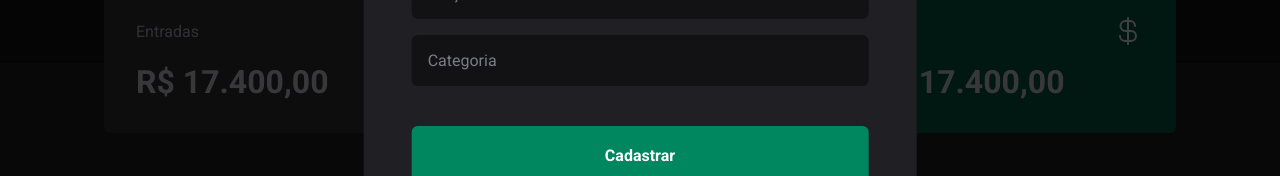
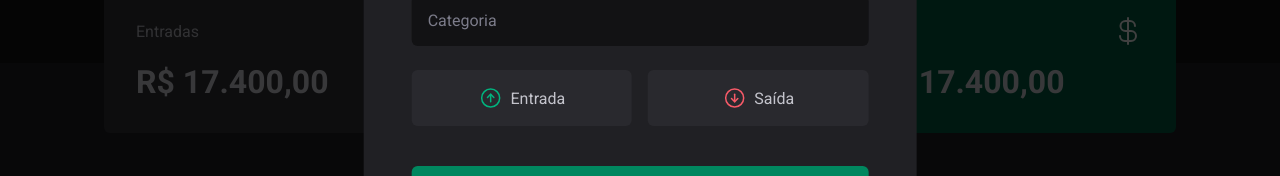
Before and after one commit to GuilhermeSalkovski/03-dt-money, a React (Vite) app: page / in a window 1280 px wide. Both pictures are taken after a click on the button "Nova Transação". Shown: the part 397-573 px from the top of the page. Built offline with nearby package versions, Linux system fonts and the light colour scheme.

Commit message:
feat: add accessible button

```diff
--- a/src/pages/components/NewTransactionModal/index.tsx
+++ b/src/pages/components/NewTransactionModal/index.tsx
@@ -1,6 +1,6 @@
 import * as Dialog from "@radix-ui/react-dialog";
-import { CloseButton, Content, Overlay } from "./styles";
-import { X } from "phosphor-react";
+import { CloseButton, Content, Overlay, TransactionType, TransactionTypeButton } from "./styles";
+import { ArrowCircleDown, ArrowCircleUp, X } from "phosphor-react";
 
 export function NewTransactionModal() {
     return (
@@ -16,6 +16,17 @@
                     <input type="number" placeholder="Preço" required />
                     <input type="text" placeholder="Categoria" required />
 
+                    <TransactionType>
+                        <TransactionTypeButton variant="income">
+                            <ArrowCircleUp size={24} />
+                            Entrada
+                        </TransactionTypeButton>
+                        <TransactionTypeButton variant="outcome">
+                            <ArrowCircleDown size={24} />
+                            Saída
+                        </TransactionTypeButton>
+
+                    </TransactionType>
                     <button type="submit">Cadastrar</button>
                 </form>
             </Content>
--- a/src/pages/components/NewTransactionModal/styles.ts
+++ b/src/pages/components/NewTransactionModal/styles.ts
@@ -69,3 +69,32 @@
     cursor: pointer;
     color: ${props => props.theme.white};
 `
+
+export const TransactionType = styled.div`
+    display: grid;
+    grid-template-columns: repeat(2, 1fr);
+    gap: 1rem;
+    margin-top: 0.5rem;
+`
+interface TransactionTypeButtonProps {
+    variant: 'income' | 'outcome'
+}
+
+export const TransactionTypeButton = styled.button<TransactionTypeButtonProps>`
+    background: ${props => props.theme["gray-700"]};
+    padding: 1rem;
+    display: flex;
+    align-items: center;
+    justify-content: center;
+    gap: 0.5rem;
+    border-radius: 6px;
+    border: 0;
+    color: ${props => props.theme["gray-300"]};
+
+    svg {
+        color: ${props => props.variant === 'income' ?
+                            props.theme["green-300"] :
+                            props.theme["red-300"]
+        };
+    }
+`
```
